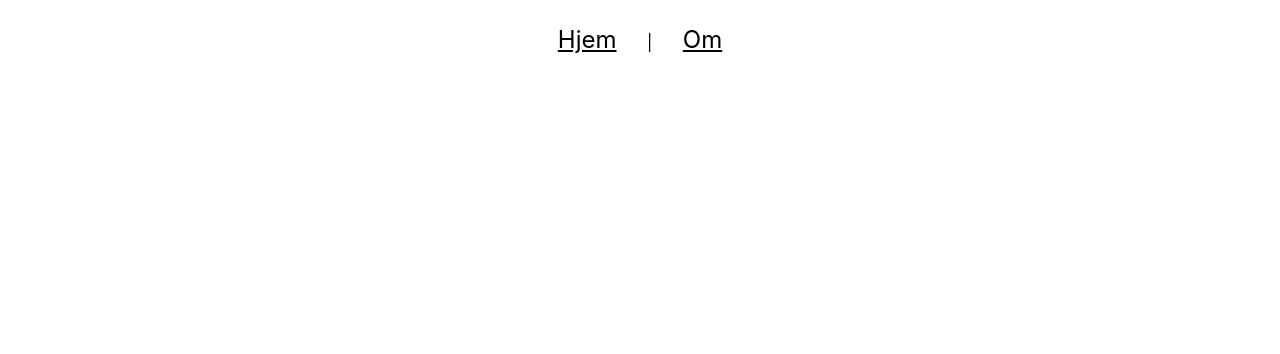
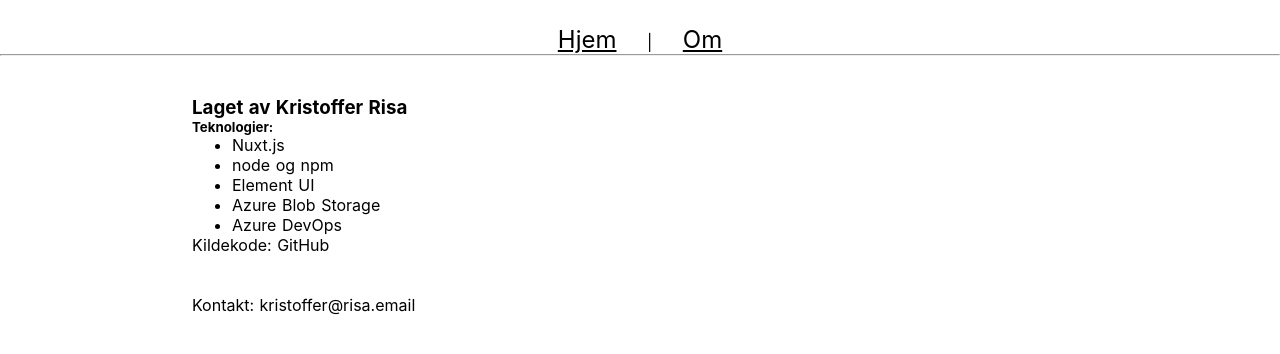
Before and after one commit to KristofferRisa/Valglokale, a Nuxt app in the folder src/: page /about in a window 1280 px wide. Shown: the top 354 px of the page. Built offline with nearby package versions, Linux system fonts and the light colour scheme.

Commit message:
added content to about

```diff
--- a/src/components/NavBar.vue
+++ b/src/components/NavBar.vue
@@ -2,6 +2,7 @@
     <nav>
         <nuxt-link to="/">Hjem</nuxt-link> |
         <nuxt-link to="/About">Om</nuxt-link>
+        <hr>
     </nav>
 </template>
 
--- a/src/pages/about.vue
+++ b/src/pages/about.vue
@@ -1,5 +1,25 @@
 <template>
-
+<div class="content">
+    <section id="about" >
+        <article>
+        <h3>Laget av Kristoffer Risa</h3>
+        <h5>Teknologier:</h5>
+        <ul>
+            <li>Nuxt.js</li>
+            <li>node og npm</li>
+            <li>Element UI</li>
+            <li>Azure Blob Storage</li>
+            <li>Azure DevOps</li>
+        </ul>
+        <p>Kildekode: GitHub</p>
+        </article>
+    </section>
+    <section id="contact">
+        <article>
+            <p>Kontakt: kristoffer@risa.email</p>
+        </article>
+    </section>
+</div>
 </template>
 
 <script>
@@ -9,5 +29,12 @@ export default {
 </script>
 
 <style>
+.content {
+    width: 70%;
+    margin: auto;
+}
+.content > section {
+    margin-top:40px;
+}
 
 </style>
```
